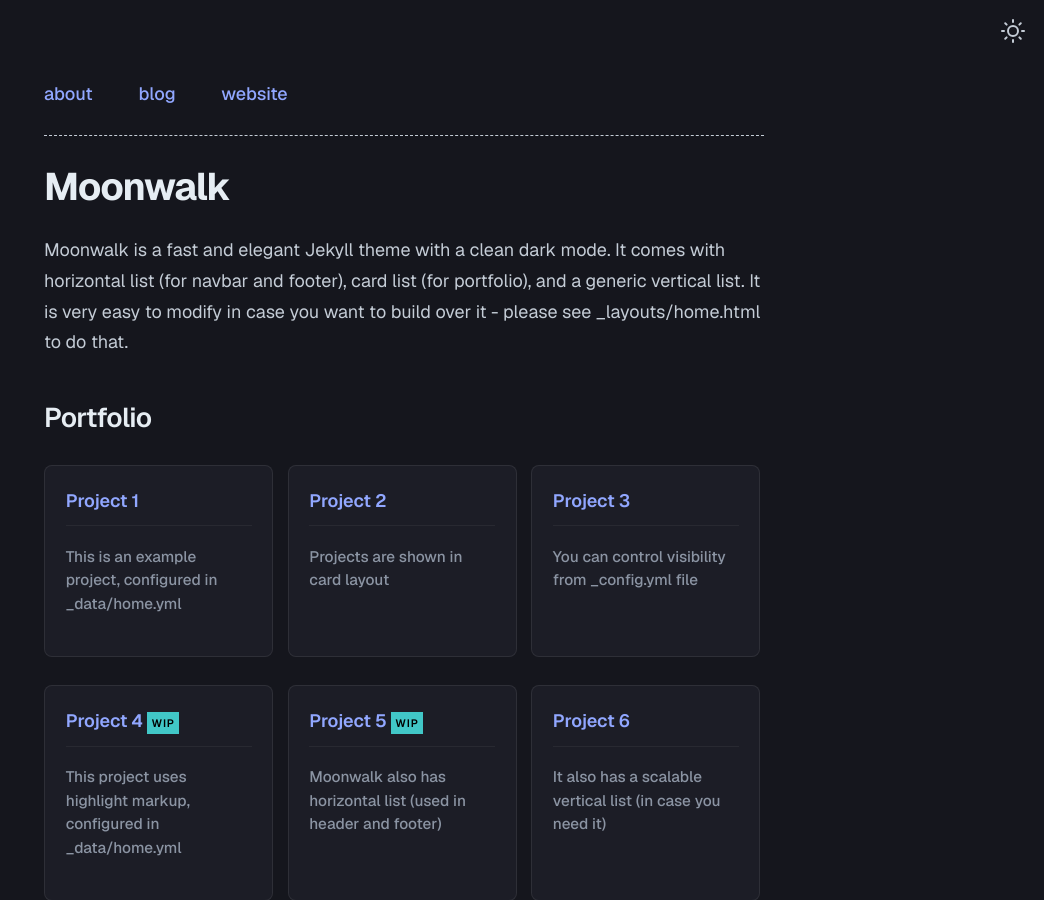
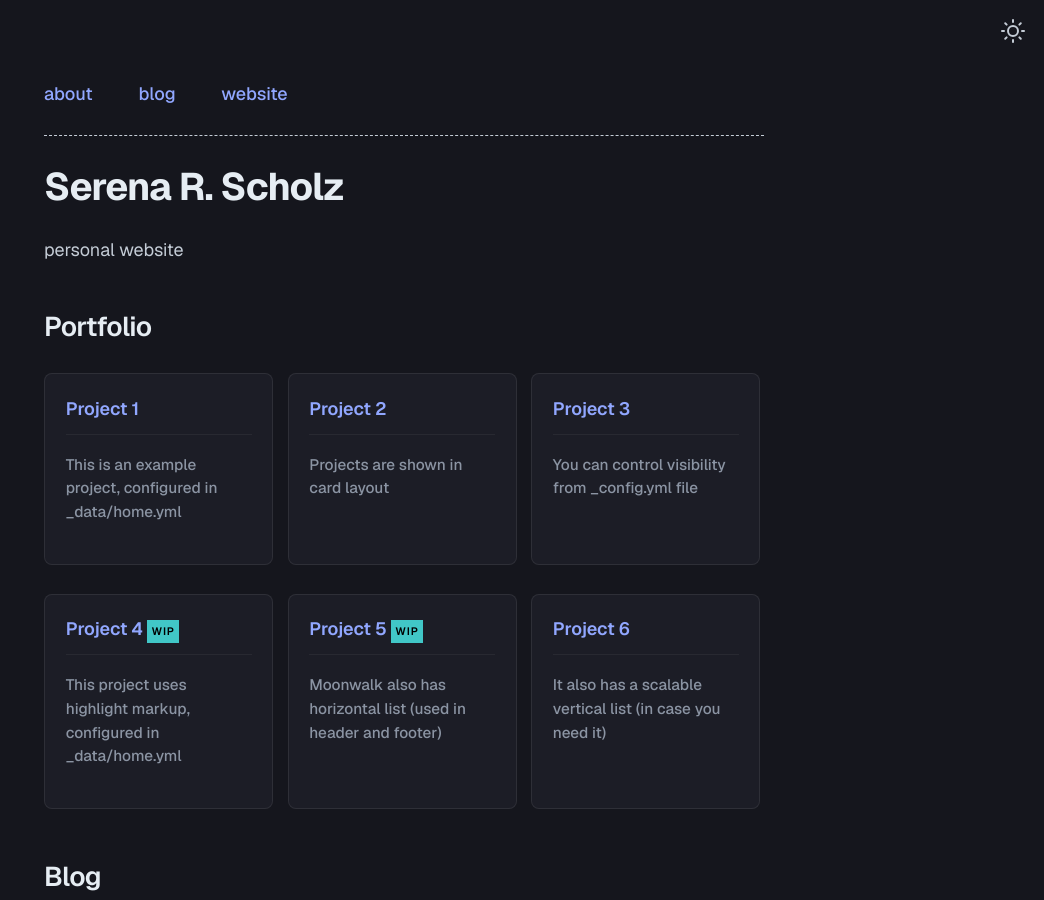
Before and after one commit to serenarscholz/serenarscholz.github.io, a Jekyll site: the page built from index.md, in a window 1280 px wide and 900 px high. Shown: the whole window, without its empty margins (236-1280 px from the left). Built offline with Jekyll 4.4.1, drawn with Linux system fonts in a browser that asks for light colours; some of the changed text lies outside the part shown.

Commit message:
Update _config.yml

```diff
--- a/_config.yml
+++ b/_config.yml
@@ -1,15 +1,11 @@
-title: Moonwalk
-author: Abhinav Saxena
-url: https://www.abhinavsaxena.com # root address of the site
-baseurl: "/moonwalk/" # set to "/moonwalk" if hosting under a project subpath
+title: Serena R. Scholz
+author: Serena R. Scholz
+url: https://www.serenarscholz.github.io # root address of the site
+baseurl: "" # set to "/moonwalk" if hosting under a project subpath
 description: > # description of the site (multiple lines allowed)
-  Moonwalk is a fast and elegant Jekyll theme with a clean dark mode. It comes with horizontal list (for navbar and footer), card list (for portfolio), and a generic vertical list. It is very easy to modify in case you want to build over it - please see _layouts/home.html to do that.
+  personal website
 
 permalink: /:slug
-
-twitter:
-  username: abhinav # update or delete this
-  card: summary_large_image
 
 #theme: moonwalk # if you are using GitHub Pages, change it to remote_theme: abhinavs/moonwalk
 remote_theme: abhinavs/moonwalk
@@ -57,6 +53,7 @@ plugins:
   - jekyll-soopr-seo-tag
   - jekyll-markdown-output
   - jekyll-llms-output
+  - jekyll-remote-theme
 
 # Emit a clean .md sibling for each post (e.g. /foo -> /foo.md) so AI agents
 # can fetch source Markdown instead of parsing HTML. Set enabled: false to disable.
```
